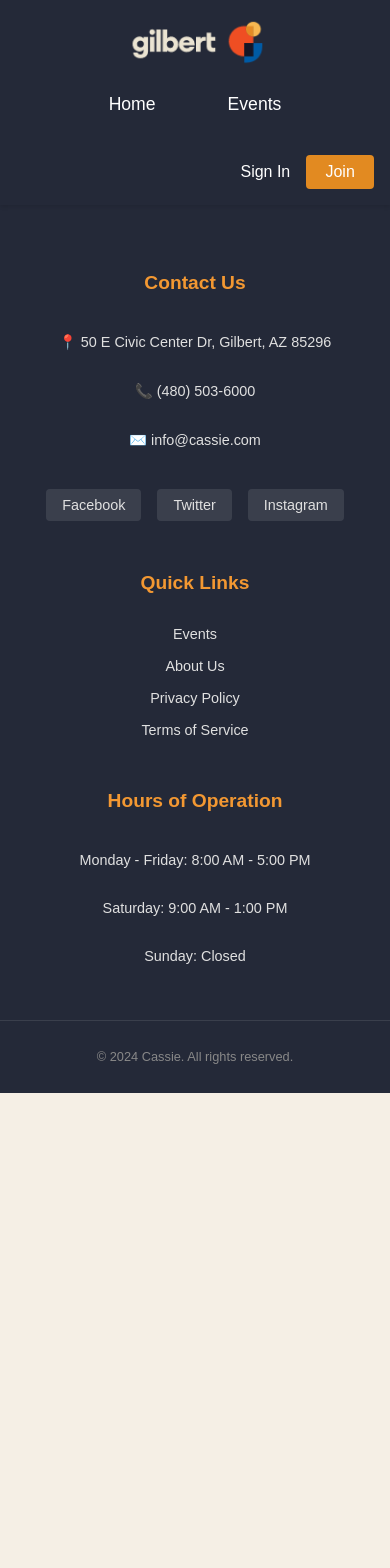
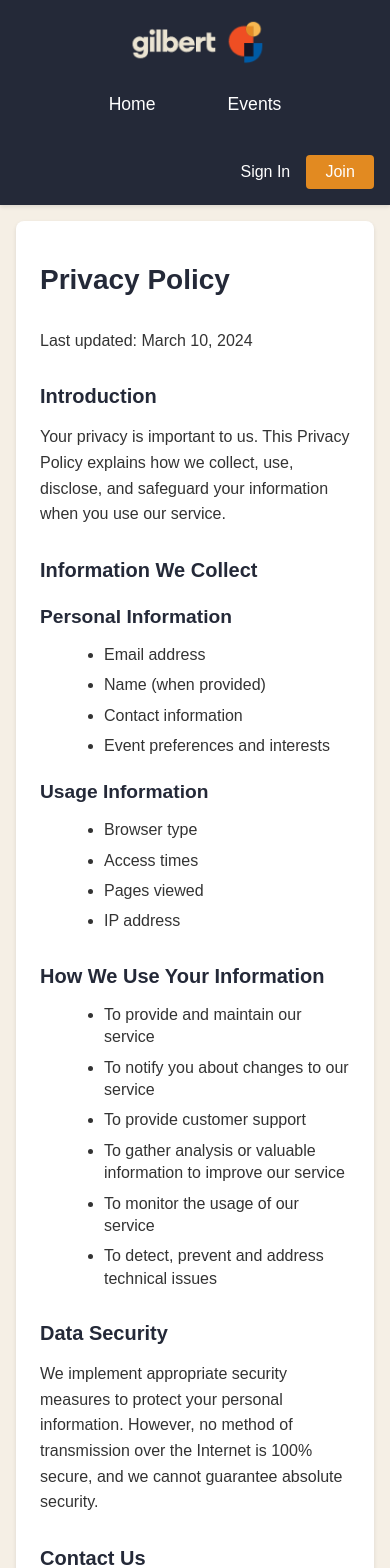
Before and after one commit to YAlong12/YALong12.github.io, a React (Create React App) app in the folder cassie-frontend/: page /privacy in a window 390 px wide. Shown: the top 1568 px of the page. Before the commit the page ends 1093 px from the top, so only its background shows below. Built offline with nearby package versions, Linux system fonts and the light colour scheme.

Commit message:
Fix redriect for categories

```diff
--- a/cassie-frontend/src/App.js
+++ b/cassie-frontend/src/App.js
@@ -13,6 +13,9 @@ import Register from './pages/Register';
 import ProtectedRoute from './components/ProtectedRoute';
 import CreateEvent from './pages/CreateEvent';
 import PageTransition from './components/PageTransition';
+import AboutUs from './pages/AboutUs';
+import PrivacyPolicy from './pages/PrivacyPolicy';
+import TermsOfService from './pages/TermsOfService';
 
 import './App.css'; // Keep global styles
 
@@ -44,6 +47,9 @@ const AppContent = () => {
                             </ProtectedRoute>
                         }
                     />
+                    <Route path="/about" element={<AboutUs />} />
+                    <Route path="/privacy" element={<PrivacyPolicy />} />
+                    <Route path="/terms" element={<TermsOfService />} />
                 </Routes>
             </PageTransition>
             <Footer />
--- /dev/null
+++ b/cassie-frontend/src/pages/AboutUs.jsx
@@ -0,0 +1,56 @@
+import React from 'react';
+import './StaticPages.css';
+
+const AboutUs = () => {
+  return (
+    <div className="static-page">
+      <div className="static-page-content">
+        <h1>About Us</h1>
+
+        <section>
+          <h2>Our Mission</h2>
+          <p>
+            Cassie is dedicated to connecting the Gilbert community through meaningful events and activities.
+            We strive to make it easier for residents to discover, participate in, and organize local events
+            that enrich our community life.
+          </p>
+        </section>
+
+        <section>
+          <h2>Our Story</h2>
+          <p>
+            Founded in Gilbert, Arizona, Cassie was born from a simple idea: to create a central hub where
+            community members can easily find and engage with local events. Our platform brings together
+            various organizations, departments, and individuals who contribute to making Gilbert a vibrant
+            and active community.
+          </p>
+        </section>
+
+        <section>
+          <h2>What We Do</h2>
+          <p>
+            We provide a user-friendly platform that:
+          </p>
+          <ul>
+            <li>Connects residents with local events and activities</li>
+            <li>Helps organizations reach their target audience</li>
+            <li>Facilitates community engagement and participation</li>
+            <li>Promotes local initiatives and gatherings</li>
+            <li>Supports the growth of our community</li>
+          </ul>
+        </section>
+
+        <section>
+          <h2>Contact Us</h2>
+          <p>
+            Have questions or suggestions? We'd love to hear from you!<br />
+            Email: contact@cassieevents.com<br />
+            Phone: (480) 555-0123
+          </p>
+        </section>
+      </div>
+    </div>
+  );
+};
+
+export default AboutUs;
--- a/cassie-frontend/src/pages/Home.jsx
+++ b/cassie-frontend/src/pages/Home.jsx
@@ -18,16 +18,16 @@ import healthImg from '../assets/health.jpg';
 import educationImg from '../assets/education.jpg';
 
 const eventCategories = [
-  { title: 'Community Gatherings', img: communityImg, link: '/events?category=community' },
-  { title: 'Workshops & Classes', img: workshopsImg, link: '/events?category=workshops' },
-  { title: 'Entertainment & Arts', img: entertainmentImg, link: '/events?category=entertainment' },
-  { title: 'Sports & Recreation', img: sportsImg, link: '/events?category=sports' },
-  { title: 'Networking & Business', img: networkingImg, link: '/events?category=networking' },
-  { title: 'Volunteer & Charity', img: volunteerImg, link: '/events?category=volunteer' },
-  { title: 'Family & Kids', img: familyImg, link: '/events?category=family' },
-  { title: 'Food & Drink', img: foodImg, link: '/events?category=food' },
-  { title: 'Health & Wellness', img: healthImg, link: '/events?category=health' },
-  { title: 'Education & Talks', img: educationImg, link: '/events?category=education' }
+  { title: 'Community Gatherings', img: communityImg, link: '/events?category=Community Gatherings' },
+  { title: 'Workshops & Classes', img: workshopsImg, link: '/events?category=Workshops & Classes' },
+  { title: 'Entertainment & Arts', img: entertainmentImg, link: '/events?category=Entertainment & Arts' },
+  { title: 'Sports & Recreation', img: sportsImg, link: '/events?category=Sports & Recreation' },
+  { title: 'Networking & Business', img: networkingImg, link: '/events?category=Networking & Business' },
+  { title: 'Volunteer & Charity', img: volunteerImg, link: '/events?category=Volunteer & Charity' },
+  { title: 'Family & Kids', img: familyImg, link: '/events?category=Family & Kids' },
+  { title: 'Food & Drink', img: foodImg, link: '/events?category=Food & Drink' },
+  { title: 'Health & Wellness', img: healthImg, link: '/events?category=Health & Wellness' },
+  { title: 'Education & Talks', img: educationImg, link: '/events?category=Education & Talks' }
 ];
 
 const Home = () => {
--- /dev/null
+++ b/cassie-frontend/src/pages/PrivacyPolicy.jsx
@@ -0,0 +1,72 @@
+import React from 'react';
+import './StaticPages.css';
+
+const PrivacyPolicy = () => {
+  return (
+    <div className="static-page">
+      <div className="static-page-content">
+        <h1>Privacy Policy</h1>
+
+        <section>
+          <p>Last updated: March 10, 2024</p>
+
+          <h2>Introduction</h2>
+          <p>
+            Your privacy is important to us. This Privacy Policy explains how we collect, use,
+            disclose, and safeguard your information when you use our service.
+          </p>
+        </section>
+
+        <section>
+          <h2>Information We Collect</h2>
+          <h3>Personal Information</h3>
+          <ul>
+            <li>Email address</li>
+            <li>Name (when provided)</li>
+            <li>Contact information</li>
+            <li>Event preferences and interests</li>
+          </ul>
+
+          <h3>Usage Information</h3>
+          <ul>
+            <li>Browser type</li>
+            <li>Access times</li>
+            <li>Pages viewed</li>
+            <li>IP address</li>
+          </ul>
+        </section>
+
+        <section>
+          <h2>How We Use Your Information</h2>
+          <ul>
+            <li>To provide and maintain our service</li>
+            <li>To notify you about changes to our service</li>
+            <li>To provide customer support</li>
+            <li>To gather analysis or valuable information to improve our service</li>
+            <li>To monitor the usage of our service</li>
+            <li>To detect, prevent and address technical issues</li>
+          </ul>
+        </section>
+
+        <section>
+          <h2>Data Security</h2>
+          <p>
+            We implement appropriate security measures to protect your personal information.
+            However, no method of transmission over the Internet is 100% secure, and we cannot
+            guarantee absolute security.
+          </p>
+        </section>
+
+        <section>
+          <h2>Contact Us</h2>
+          <p>
+            If you have questions about this Privacy Policy, please contact us at:<br />
+            privacy@cassieevents.com
+          </p>
+        </section>
+      </div>
+    </div>
+  );
+};
+
+export default PrivacyPolicy;
--- /dev/null
+++ b/cassie-frontend/src/pages/StaticPages.css
@@ -0,0 +1,70 @@
+.static-page {
+  max-width: 1200px;
+  margin: 0 auto;
+  padding: 2rem;
+}
+
+.static-page-content {
+  background: white;
+  padding: 2rem;
+  border-radius: 8px;
+  box-shadow: 0 2px 4px rgba(0, 0, 0, 0.1);
+}
+
+.static-page h1 {
+  color: #242938;
+  margin-bottom: 2rem;
+  font-size: 2rem;
+}
+
+.static-page h2 {
+  color: #242938;
+  margin: 2rem 0 1rem;
+  font-size: 1.5rem;
+}
+
+.static-page h3 {
+  color: #242938;
+  margin: 1.5rem 0 0.75rem;
+  font-size: 1.2rem;
+}
+
+.static-page section {
+  margin-bottom: 2rem;
+}
+
+.static-page p {
+  line-height: 1.6;
+  color: #333;
+  margin-bottom: 1rem;
+}
+
+.static-page ul {
+  list-style-type: disc;
+  margin-left: 1.5rem;
+  margin-bottom: 1rem;
+}
+
+.static-page li {
+  margin-bottom: 0.5rem;
+  line-height: 1.4;
+  color: #333;
+}
+
+@media (max-width: 768px) {
+  .static-page {
+    padding: 1rem;
+  }
+
+  .static-page-content {
+    padding: 1.5rem;
+  }
+
+  .static-page h1 {
+    font-size: 1.75rem;
+  }
+
+  .static-page h2 {
+    font-size: 1.25rem;
+  }
+}
--- /dev/null
+++ b/cassie-frontend/src/pages/TermsOfService.jsx
@@ -0,0 +1,72 @@
+import React from 'react';
+import './StaticPages.css';
+
+const TermsOfService = () => {
+  return (
+    <div className="static-page">
+      <div className="static-page-content">
+        <h1>Terms of Service</h1>
+
+        <section>
+          <p>Last updated: March 10, 2024</p>
+
+          <h2>1. Agreement to Terms</h2>
+          <p>
+            By accessing or using Cassie's services, you agree to be bound by these Terms of Service
+            and our Privacy Policy. If you disagree with any part of the terms, you may not access
+            our service.
+          </p>
+        </section>
+
+        <section>
+          <h2>2. User Accounts</h2>
+          <ul>
+            <li>You must provide accurate and complete information when creating an account</li>
+            <li>You are responsible for maintaining the security of your account</li>
+            <li>You must notify us immediately of any unauthorized access</li>
+            <li>We reserve the right to terminate accounts at our discretion</li>
+          </ul>
+        </section>
+
+        <section>
+          <h2>3. Event Listings</h2>
+          <ul>
+            <li>Events must be accurately described</li>
+            <li>Organizers are responsible for event content and execution</li>
+            <li>We reserve the right to remove inappropriate content</li>
+            <li>We are not responsible for event outcomes</li>
+          </ul>
+        </section>
+
+        <section>
+          <h2>4. User Conduct</h2>
+          <p>You agree not to:</p>
+          <ul>
+            <li>Use the service for any unlawful purpose</li>
+            <li>Post false or misleading information</li>
+            <li>Interfere with the proper operation of the service</li>
+            <li>Attempt to gain unauthorized access</li>
+          </ul>
+        </section>
+
+        <section>
+          <h2>5. Limitation of Liability</h2>
+          <p>
+            We are not liable for any indirect, incidental, special, consequential, or punitive
+            damages arising from your use of our service.
+          </p>
+        </section>
+
+        <section>
+          <h2>Contact</h2>
+          <p>
+            Questions about these Terms should be sent to:<br />
+            legal@cassieevents.com
+          </p>
+        </section>
+      </div>
+    </div>
+  );
+};
+
+export default TermsOfService;
```
Also changed, not shown: cassie-frontend/src/pages/EventsList.jsx (+44 -20 lines).
